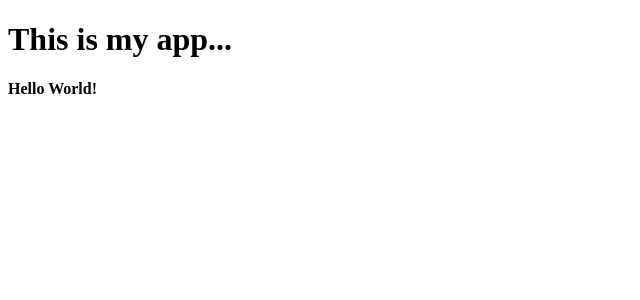
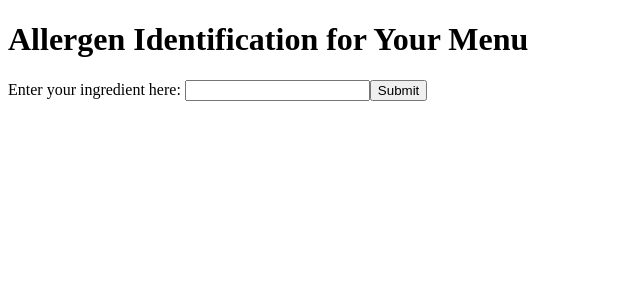
Before and after one commit to savybeav/allergen-menu-key-generator, a React app: page / in a window 1280 px wide. Shown: the top 300 px of the page, without its empty margins (0-640 px from the left). Built offline with nearby package versions, Linux system fonts and the light colour scheme.

Commit message:
added main search bar and submit button.. updated html to reflect app description.

```diff
--- a/client/App.jsx
+++ b/client/App.jsx
@@ -1,4 +1,5 @@
 import React, { Component } from 'react';
+import IngredientSearch from './components/IngredientSearch.jsx';
 
 // import Ingredients from '../components/Ingredients';
 
@@ -9,7 +10,7 @@ class App extends Component {
   render() {
     return(
       <div>
-        <h4>Hello World!</h4>
+        <IngredientSearch />
       </div>
     );
   }
--- /dev/null
+++ b/client/components/IngredientSearch.jsx
@@ -0,0 +1,13 @@
+import React from 'react';
+
+
+const IngredientSearch = () => {
+  return (<div className="ingredientSearch">
+    <span>Enter your ingredient here: </span>
+    <input/>
+    <button type="button">Submit</button>
+  </div>
+  )
+};
+
+export default IngredientSearch;
--- a/index.html
+++ b/index.html
@@ -2,11 +2,11 @@
 <html>
   <head>
     <meta charset="UTF-8">
-    <title>My Solo Project</title>
+    <title>Allergen Menu Key Generator</title>
   </head>
   <body>
     <header>
-      <h1>This is my app...</h1>
+      <h1>Allergen Identification for Your Menu</h1>
     </header>
     <div id="app"></div>
     <script src="./build/bundle.js" type="text/javascript"></script>
```
Also changed, not shown: client/components/Ingredients.jsx (deleted, +0 -10 lines), 1 other file (tests, documents, lock files or other folders).
